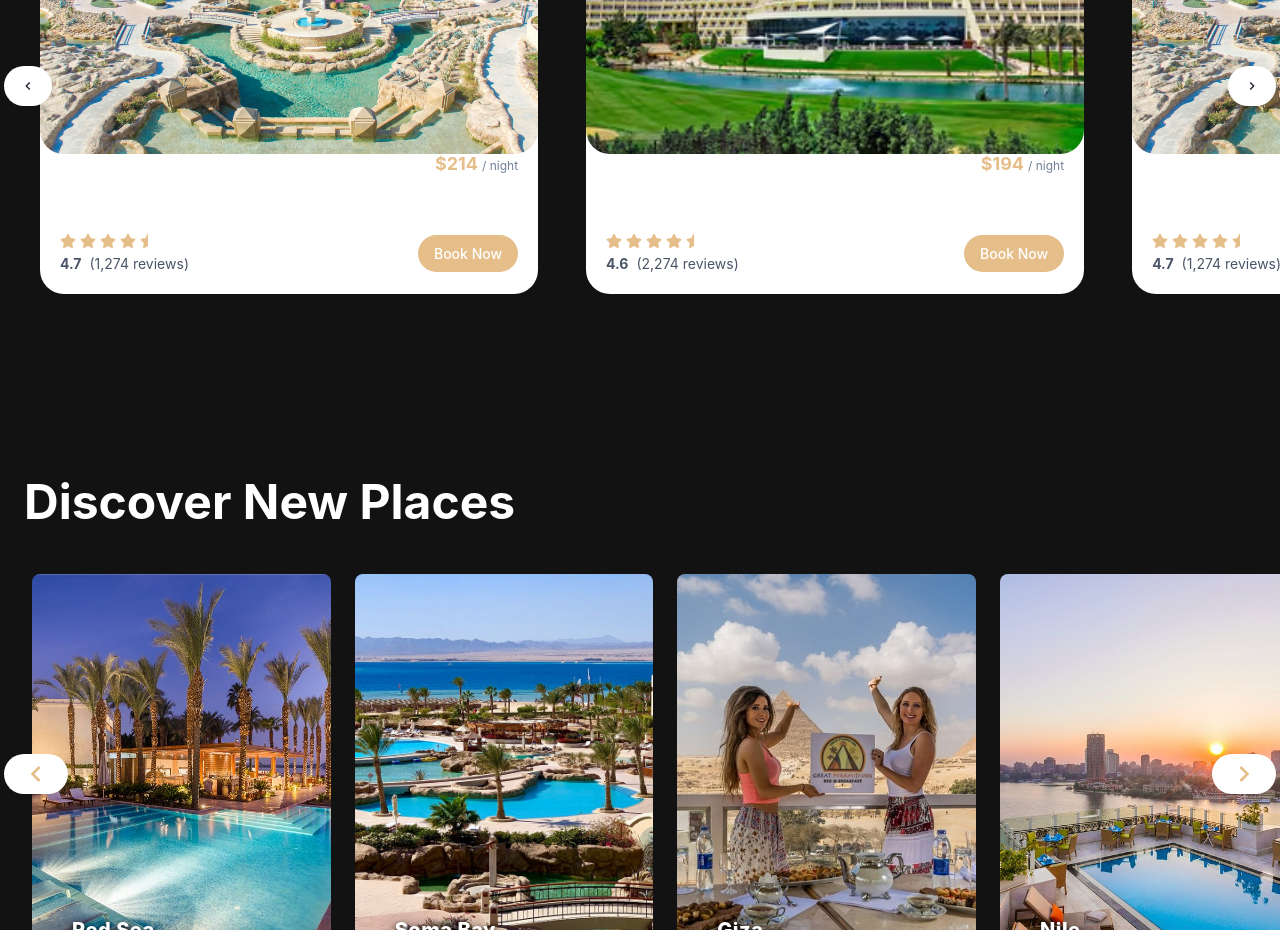
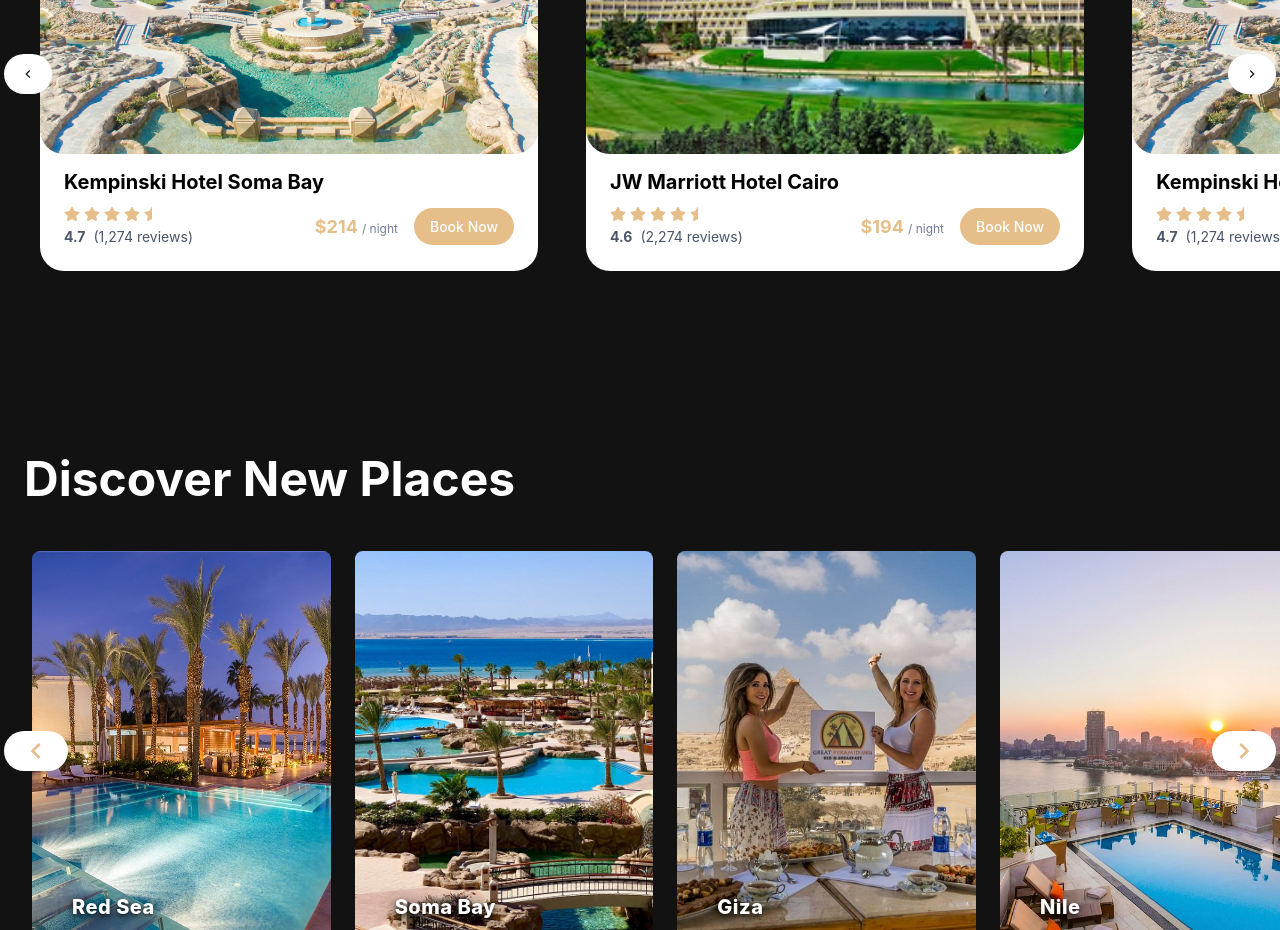
Before and after one commit to Omar-Amin2/my-landing-page, a Next.js app: page / in a window 1280 px wide. Shown: the part 980-1910 px from the top of the page. Built offline with nearby package versions, Linux system fonts and the light colour scheme.

Commit message:
added name to cards

```diff
--- a/app/components/MostRelevantSection.jsx
+++ b/app/components/MostRelevantSection.jsx
@@ -239,31 +239,18 @@ export default function MostRelevantSection() {
                         />
                       </Box>
                       <Box
-                        p={5}
+                        p={6}
+                        pt={10}
                         bg="white"
                         borderBottomRadius="3xl"
                       >
-                        <VStack align="stretch" spacing={4}>
-                          {/* Price only */}
-                          <HStack justify="flex-end" align="center">
-                            <HStack spacing={1} align="baseline">
-                              <Text
-                                fontSize="lg"
-                                color={THEME_COLORS.bronzeNude}
-                                fontWeight="bold"
-                              >
-                                ${hotel.price}
-                              </Text>
-                              <Text fontSize="xs" color="gray.500">/ night</Text>
-                            </HStack>
-                          </HStack>
-
+                        <VStack align="stretch" spacing={3}>
                           {/* Hotel Name */}
                           <Heading
                             size="md"
                             noOfLines={1}
                             title={hotel.name}
-                            letterSpacing="tight"
+                            color="black"
                           >
                             {hotel.name}
                           </Heading>
@@ -277,6 +264,17 @@ export default function MostRelevantSection() {
                                 <Text>({hotel.reviews} reviews)</Text>
                               </HStack>
                             </VStack>
+                            <HStack spacing={4} align="center">
+                              <HStack spacing={1} align="baseline">
+                                <Text
+                                  fontSize="lg"
+                                  color={THEME_COLORS.bronzeNude}
+                                  fontWeight="bold"
+                                >
+                                  ${hotel.price}
+                                </Text>
+                                <Text fontSize="xs" color="gray.500">/ night</Text>
+                              </HStack>
                               <Text
                                 as="button"
                                 px={4}
@@ -294,6 +292,7 @@ export default function MostRelevantSection() {
                               >
                                 Book Now
                               </Text>
+                            </HStack>
                           </HStack>
                         </VStack>
                       </Box>
```
Lines whose indentation alone changed are shown as unchanged.
